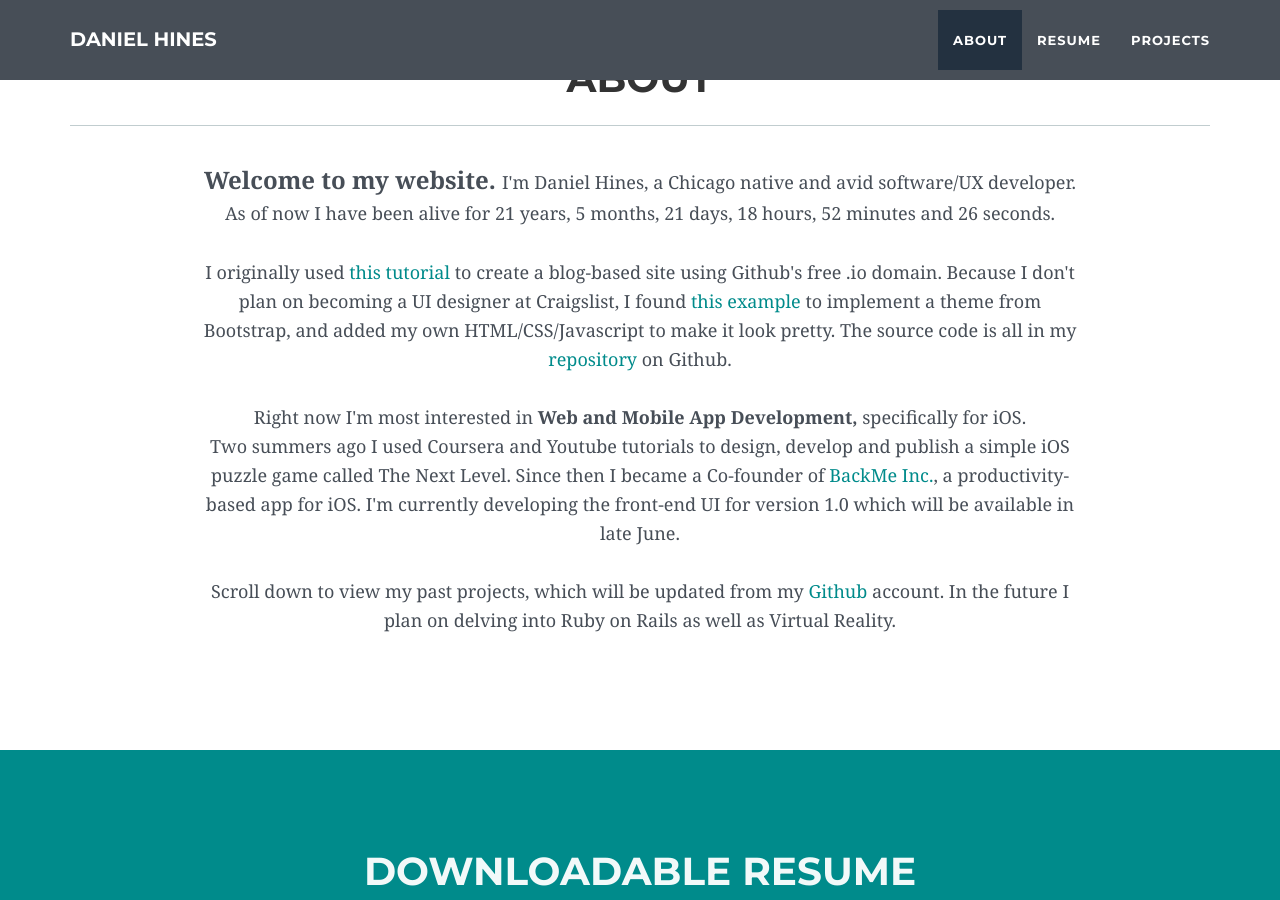
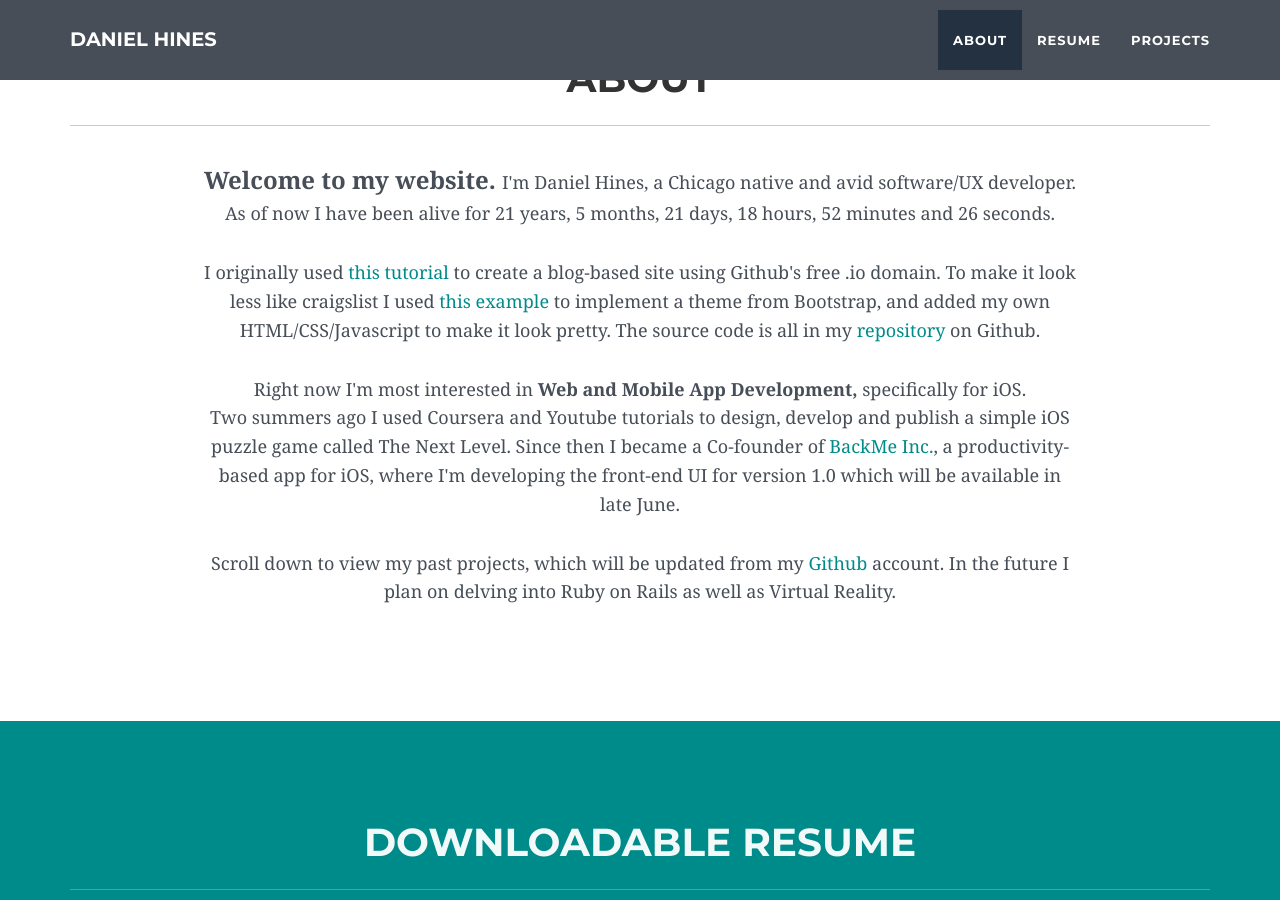
Before and after one commit to danielchines/danielchines.github.io, a Jekyll site: the page built from index.html, in a window 1280 px wide and 900 px high, scrolled down 798 px. Built offline with Jekyll 4.4.1, drawn with Linux system fonts in a browser that asks for light colours.

Commit message:
Update _config.yml

```diff
--- a/_config.yml
+++ b/_config.yml
@@ -30,8 +30,8 @@ color:
 # About section
 about:
   p1: I'm Daniel Hines, a Chicago native and avid software/UX developer.
-  p2: I originally used <a href="http://jmcglone.com/guides/github-pages/">this tutorial</a> to create a blog-based site using Github's free .io domain. Because I don't plan on becoming a UI designer at Craigslist, I found <a href="https://github.com/jeromelachaud/freelancer-theme">this example</a> to implement a theme from Bootstrap, and added my own HTML/CSS/Javascript to make it look pretty. The source code is all in my <a href="https://github.com/danielchines/danielchines.github.io">repository</a> on Github.
-  p3: Two summers ago I used Coursera and Youtube tutorials to design, develop and publish a simple iOS puzzle game called The Next Level. Since then I became a Co-founder of <a href="https://backme.com">BackMe Inc.</a>, a productivity-based app for iOS. I'm currently developing the front-end UI for version 1.0 which will be available in late June.
+  p2: I originally used <a href="http://jmcglone.com/guides/github-pages/">this tutorial</a> to create a blog-based site using Github's free .io domain. To make it look less like craigslist I used <a href="https://github.com/jeromelachaud/freelancer-theme">this example</a> to implement a theme from Bootstrap, and added my own HTML/CSS/Javascript to make it look pretty. The source code is all in my <a href="https://github.com/danielchines/danielchines.github.io">repository</a> on Github.
+  p3: Two summers ago I used Coursera and Youtube tutorials to design, develop and publish a simple iOS puzzle game called The Next Level. Since then I became a Co-founder of <a href="https://backme.com">BackMe Inc.</a>, a productivity-based app for iOS, where I'm developing the front-end UI for version 1.0 which will be available in late June.
   p4: Scroll down to view my past projects, which will be updated from my <a href="https://github.com/danielchines">Github</a> account. In the future I plan on delving into Ruby on Rails as well as Virtual Reality.
 
 # Footer settings
```
